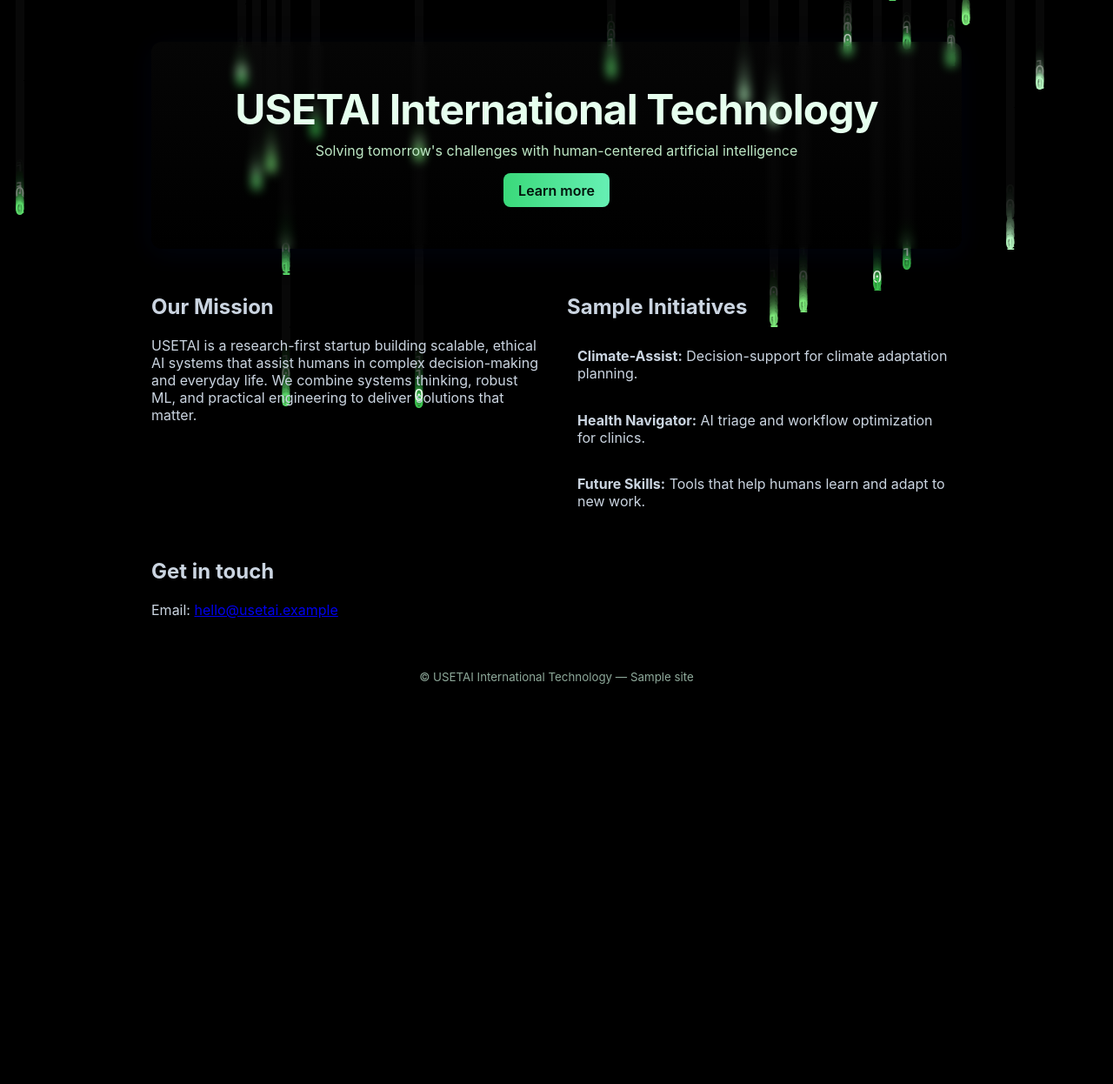
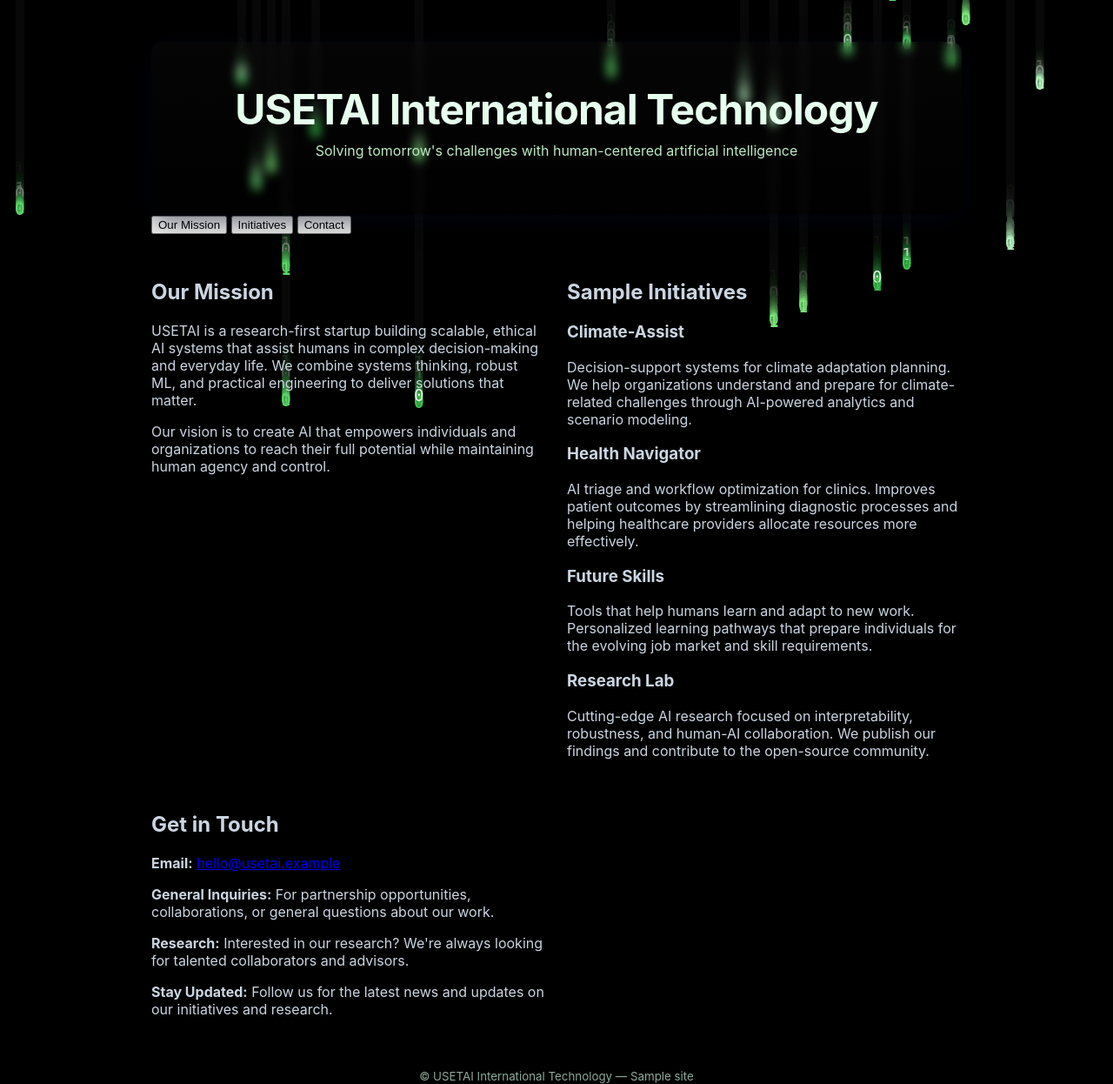
Before and after one commit to tulubenti/usetai-website, a Flask app: page / in a window 1280 px wide. Shown: the whole page at 87% size. Run offline with Flask 2, Linux system fonts and the light colour scheme.

Commit message:
Update HTML with green background, cleaner animation, and tabbed content

```diff
--- a/frontend/templates/index.html
+++ b/frontend/templates/index.html
@@ -14,11 +14,18 @@
       <header class="hero">
         <h1>USETAI International Technology</h1>
         <p class="tagline">Solving tomorrow's challenges with human-centered artificial intelligence</p>
-        <a class="cta" href="#about">Learn more</a>
       </header>
 
-      <main id="about" class="main-content">
-        <section class="mission">
+      <!-- Tab Navigation -->
+      <nav class="tab-navigation">
+        <button class="tab-button active" data-tab="mission">Our Mission</button>
+        <button class="tab-button" data-tab="initiatives">Initiatives</button>
+        <button class="tab-button" data-tab="contact">Contact</button>
+      </nav>
+
+      <main class="main-content">
+        <!-- Mission Tab -->
+        <section id="mission-tab" class="tab-content active">
           <h2>Our Mission</h2>
           <p>
             USETAI is a research-first startup building scalable, ethical AI systems
@@ -26,20 +33,52 @@
             systems thinking, robust ML, and practical engineering to deliver solutions
             that matter.
           </p>
+          <p>
+            Our vision is to create AI that empowers individuals and organizations to
+            reach their full potential while maintaining human agency and control.
+          </p>
         </section>
 
-        <section class="features">
+        <!-- Initiatives Tab -->
+        <section id="initiatives-tab" class="tab-content">
           <h2>Sample Initiatives</h2>
-          <ul>
-            <li><strong>Climate-Assist:</strong> Decision-support for climate adaptation planning.</li>
-            <li><strong>Health Navigator:</strong> AI triage and workflow optimization for clinics.</li>
-            <li><strong>Future Skills:</strong> Tools that help humans learn and adapt to new work.</li>
-          </ul>
+          <div class="initiatives-grid">
+            <div class="initiative-card">
+              <h3>Climate-Assist</h3>
+              <p>Decision-support systems for climate adaptation planning. We help organizations understand and prepare for climate-related challenges through AI-powered analytics and scenario modeling.</p>
+            </div>
+            <div class="initiative-card">
+              <h3>Health Navigator</h3>
+              <p>AI triage and workflow optimization for clinics. Improves patient outcomes by streamlining diagnostic processes and helping healthcare providers allocate resources more effectively.</p>
+            </div>
+            <div class="initiative-card">
+              <h3>Future Skills</h3>
+              <p>Tools that help humans learn and adapt to new work. Personalized learning pathways that prepare individuals for the evolving job market and skill requirements.</p>
+            </div>
+            <div class="initiative-card">
+              <h3>Research Lab</h3>
+              <p>Cutting-edge AI research focused on interpretability, robustness, and human-AI collaboration. We publish our findings and contribute to the open-source community.</p>
+            </div>
+          </div>
         </section>
 
-        <section class="contact">
-          <h2>Get in touch</h2>
-          <p>Email: <a href="mailto:hello@usetai.example">hello@usetai.example</a></p>
+        <!-- Contact Tab -->
+        <section id="contact-tab" class="tab-content">
+          <h2>Get in Touch</h2>
+          <div class="contact-info">
+            <p>
+              <strong>Email:</strong> <a href="mailto:hello@usetai.example">hello@usetai.example</a>
+            </p>
+            <p>
+              <strong>General Inquiries:</strong> For partnership opportunities, collaborations, or general questions about our work.
+            </p>
+            <p>
+              <strong>Research:</strong> Interested in our research? We're always looking for talented collaborators and advisors.
+            </p>
+            <p>
+              <strong>Stay Updated:</strong> Follow us for the latest news and updates on our initiatives and research.
+            </p>
+          </div>
         </section>
       </main>
 
@@ -49,5 +88,6 @@
     </div>
 
     <script src="/static/js/animation.js"></script>
+    <script src="/static/js/tabs.js"></script>
   </body>
 </html>
```
